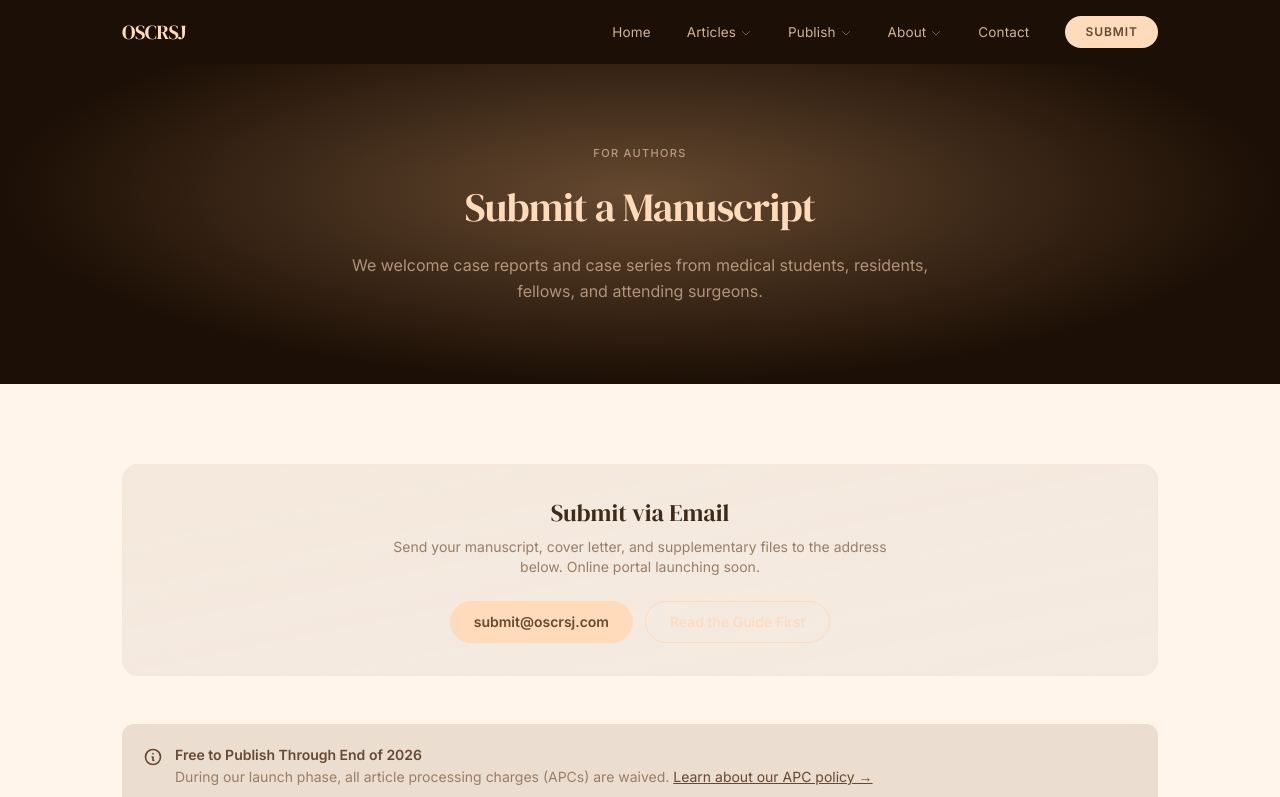
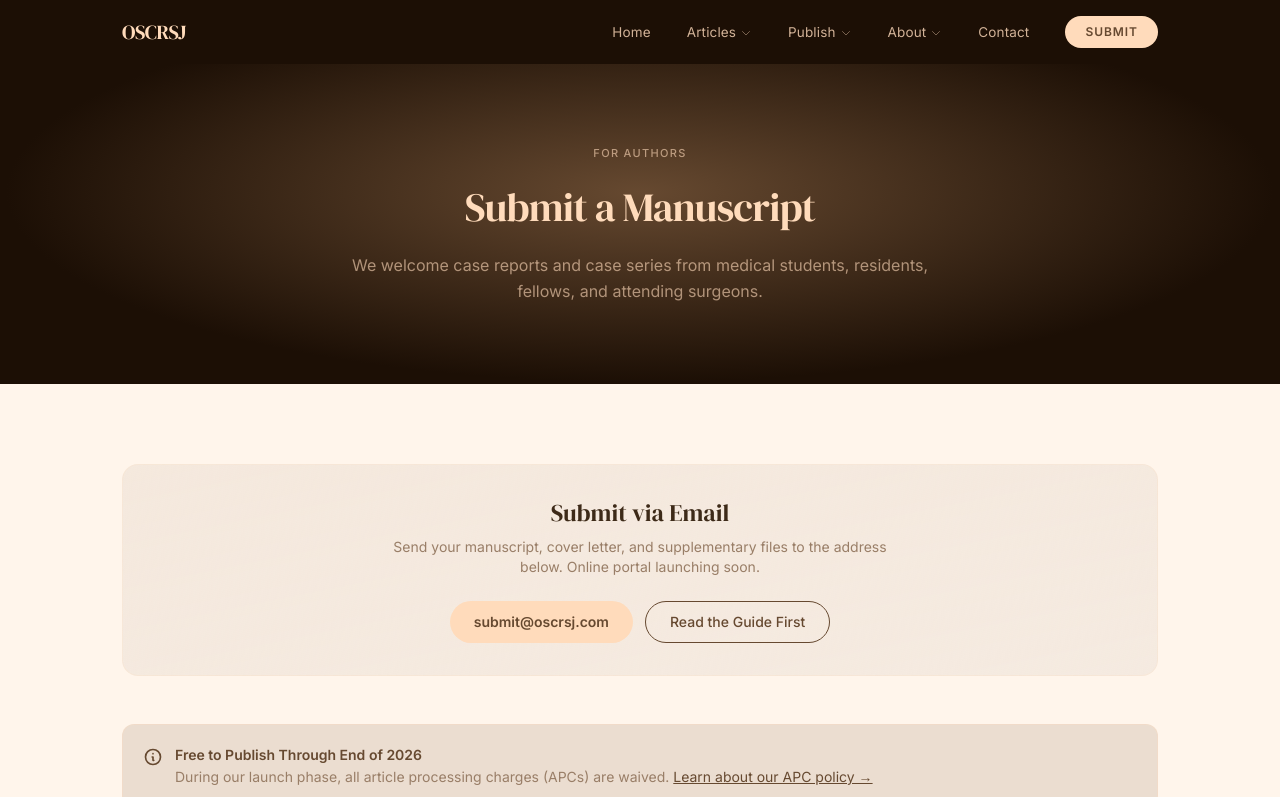
Before and after one commit to kanwarparhar/OSCRSJ, a Next.js app: page /submit in a window 1280 px wide. Shown: the top 797 px of the page. Built offline with nearby package versions, Linux system fonts and the light colour scheme.

Commit message:
Fix invisible ghost button on submit page

```diff
--- a/app/submit/page.tsx
+++ b/app/submit/page.tsx
@@ -49,7 +49,7 @@ export default function SubmitPage() {
             <Link href="mailto:submit@oscrsj.com" className="btn-primary">
               submit@oscrsj.com
             </Link>
-            <Link href="/guide-for-authors" className="btn-outline">
+            <Link href="/guide-for-authors" className="border border-brown text-brown font-medium px-6 py-2.5 rounded-full transition-all duration-200 inline-flex items-center gap-2 text-sm hover:bg-brown hover:text-cream">
               Read the Guide First
             </Link>
           </div>
```
